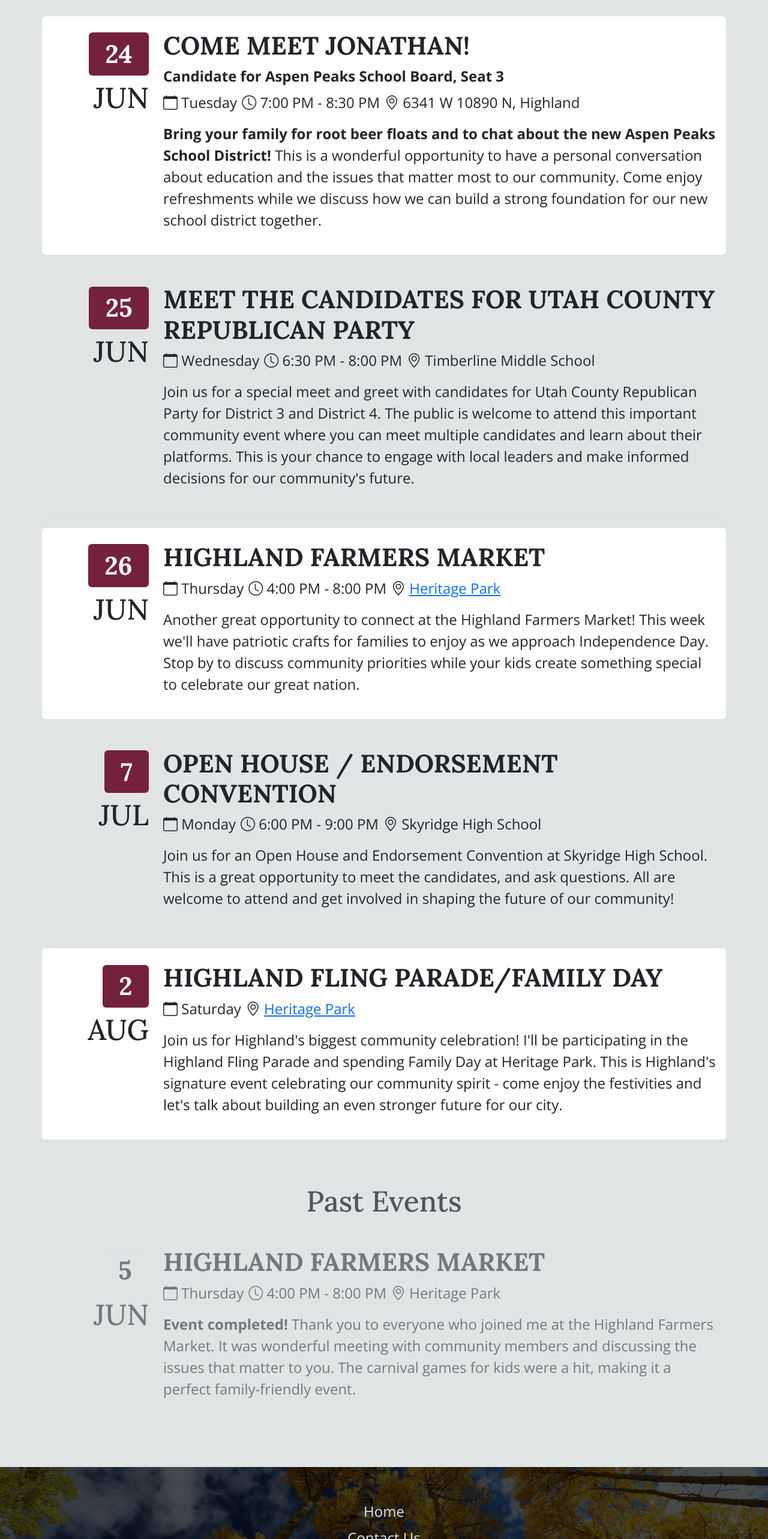
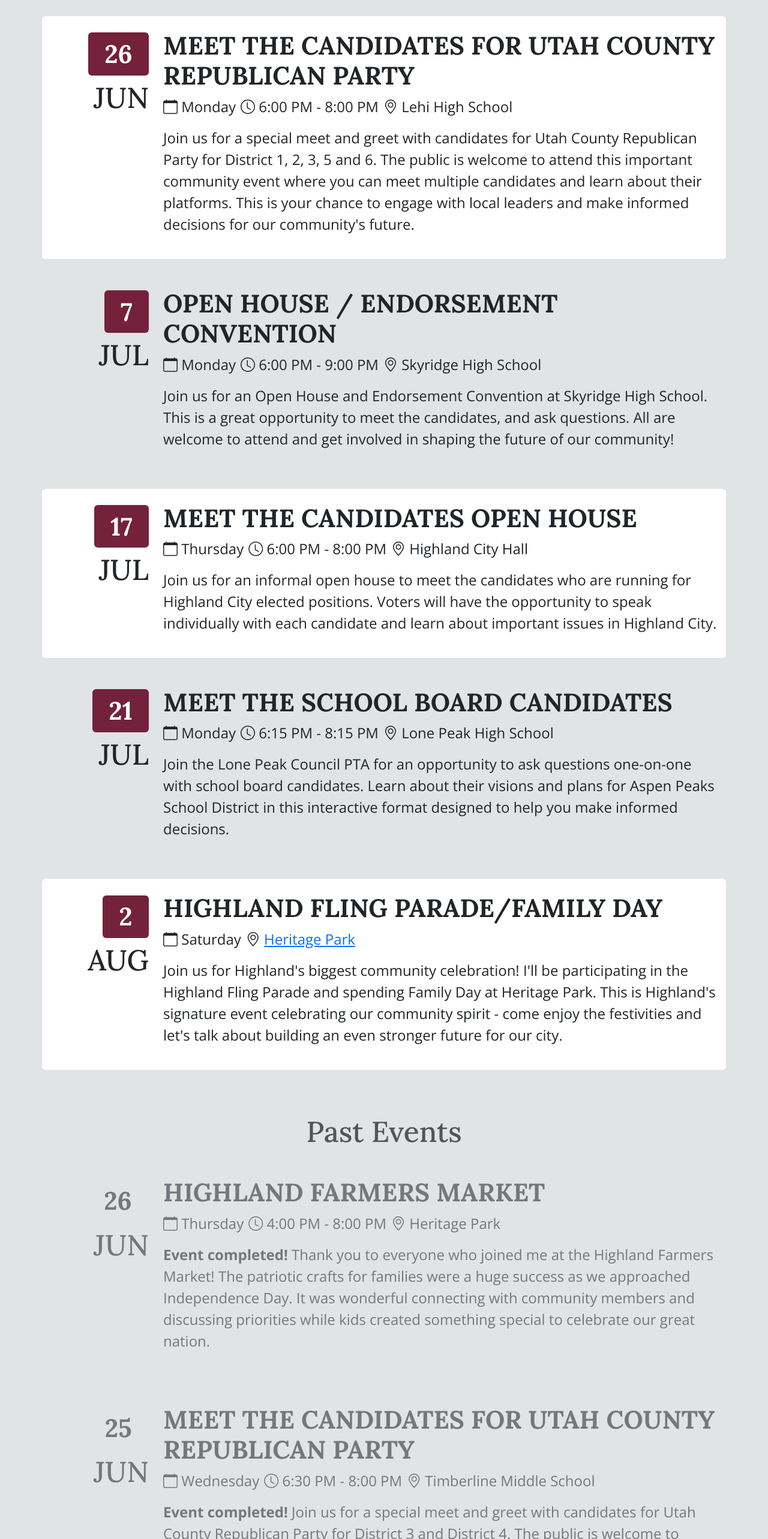
Before and after one commit to jbejar/voteforjonathan, a Next.js app: page /events in a window 1280 px wide. Shown: the part 234-2800 px from the top of the page at 60% size. Built offline with nearby package versions, Linux system fonts and the light colour scheme.

Commit message:
update event details and add past events section

```diff
--- a/src/app/events/page.tsx
+++ b/src/app/events/page.tsx
@@ -8,62 +8,7 @@ export default function EventCalendarPage() {
     <Container className="py-5">
       <h1 className="text-center mb-5">Upcoming Events</h1>
 
-      {/* Event 1 */}
-      <Row className="border-bottom py-4 mb-4 bg-white rounded">
-        <Col xs={2} className="text-end">
-          <h1 className="display-4">
-            <span className="badge bg-secondary">24</span>
-          </h1>
-          <h2>JUN</h2>
-        </Col>
-        <Col xs={10}>
-          <h3 className="text-uppercase fw-bold">Come Meet Jonathan!</h3>
-          <p className="mb-2"><strong>Candidate for Aspen Peaks School Board, Seat 3</strong></p>
-          <ul className="list-inline">
-            <li className="list-inline-item">
-              <i className="bi bi-calendar" aria-hidden="true"></i> Tuesday
-            </li>
-            <li className="list-inline-item">
-              <i className="bi bi-clock" aria-hidden="true"></i> 7:00 PM - 8:30 PM
-            </li>
-            <li className="list-inline-item">
-              <i className="bi bi-geo-alt" aria-hidden="true"></i> 6341 W 10890 N, Highland
-            </li>
-          </ul>
-          <p>
-            <strong>Bring your family for root beer floats and to chat about the new Aspen Peaks School District!</strong> This is a wonderful opportunity to have a personal conversation about education and the issues that matter most to our community. Come enjoy refreshments while we discuss how we can build a strong foundation for our new school district together.
-          </p>
-        </Col>
-      </Row>
 
-      {/* Event 2 */}
-      <Row className="border-bottom py-4 mb-4">
-        <Col xs={2} className="text-end">
-          <h1 className="display-4">
-            <span className="badge bg-secondary">25</span>
-          </h1>
-          <h2>JUN</h2>
-        </Col>
-        <Col xs={10}>
-          <h3 className="text-uppercase fw-bold">Meet the Candidates for Utah County Republican Party</h3>
-          <ul className="list-inline">
-            <li className="list-inline-item">
-              <i className="bi bi-calendar" aria-hidden="true"></i> Wednesday
-            </li>
-            <li className="list-inline-item">
-              <i className="bi bi-clock" aria-hidden="true"></i> 6:30 PM - 8:00 PM
-            </li>
-            <li className="list-inline-item">
-
-              <i className="bi bi-geo-alt" aria-hidden="true"></i> Timberline Middle School
-            </li>
-
-          </ul>
-          <p>
-            Join us for a special meet and greet with candidates for Utah County Republican Party for District 3 and District 4. The public is welcome to attend this important community event where you can meet multiple candidates and learn about their platforms. This is your chance to engage with local leaders and make informed decisions for our community&apos;s future.
-          </p>
-        </Col>
-      </Row>
 
       {/* Event 3 */}
       <Row className="border-bottom py-4 mb-4 bg-white rounded">
@@ -74,20 +19,20 @@ export default function EventCalendarPage() {
           <h2>JUN</h2>
         </Col>
         <Col xs={10}>
-          <h3 className="text-uppercase fw-bold">Highland Farmers Market</h3>
+          <h3 className="text-uppercase fw-bold">Meet the Candidates for Utah County Republican Party</h3>
           <ul className="list-inline">
             <li className="list-inline-item">
-              <i className="bi bi-calendar" aria-hidden="true"></i> Thursday
+              <i className="bi bi-calendar" aria-hidden="true"></i> Monday
             </li>
             <li className="list-inline-item">
-              <i className="bi bi-clock" aria-hidden="true"></i> 4:00 PM - 8:00 PM
+              <i className="bi bi-clock" aria-hidden="true"></i> 6:00 PM - 8:00 PM
             </li>
             <li className="list-inline-item">
-                <i className="bi bi-geo-alt" aria-hidden="true"></i> <a href="https://maps.app.goo.gl/a52uyST37agxgmgW6" target="_blank" rel="noopener noreferrer">Heritage Park</a>
+              <i className="bi bi-geo-alt" aria-hidden="true"></i> <span>Lehi High School</span>
             </li>
           </ul>
           <p>
-            Another great opportunity to connect at the Highland Farmers Market! This week we&apos;ll have patriotic crafts for families to enjoy as we approach Independence Day. Stop by to discuss community priorities while your kids create something special to celebrate our great nation.
+            Join us for a special meet and greet with candidates for Utah County Republican Party for District 1, 2, 3, 5 and 6. The public is welcome to attend this important community event where you can meet multiple candidates and learn about their platforms. This is your chance to engage with local leaders and make informed decisions for our community's future.
           </p>
         </Col>
       </Row>
@@ -115,6 +60,59 @@ export default function EventCalendarPage() {
           </ul>
           <p>
             Join us for an Open House and Endorsement Convention at Skyridge High School. This is a great opportunity to meet the candidates, and ask questions. All are welcome to attend and get involved in shaping the future of our community!
+          </p>
+        </Col>
+      </Row>
+      {/* Event - Meet the Candidates Open House */}
+      <Row className="border-bottom py-4 mb-4 bg-white rounded">
+        <Col xs={2} className="text-end">
+          <h1 className="display-4">
+            <span className="badge bg-secondary">17</span>
+          </h1>
+          <h2>JUL</h2>
+        </Col>
+        <Col xs={10}>
+          <h3 className="text-uppercase fw-bold">Meet the Candidates Open House</h3>
+          <ul className="list-inline">
+            <li className="list-inline-item">
+              <i className="bi bi-calendar" aria-hidden="true"></i> Thursday
+            </li>
+            <li className="list-inline-item">
+              <i className="bi bi-clock" aria-hidden="true"></i> 6:00 PM - 8:00 PM
+            </li>
+            <li className="list-inline-item">
+              <i className="bi bi-geo-alt" aria-hidden="true"></i> Highland City Hall
+            </li>
+          </ul>
+          <p>
+            Join us for an informal open house to meet the candidates who are running for Highland City elected positions. Voters will have the opportunity to speak individually with each candidate and learn about important issues in Highland City.
+          </p>
+        </Col>
+      </Row>
+
+      {/* Event - Meet the School Board Candidates */}
+      <Row className="border-bottom py-4 mb-4 rounded">
+        <Col xs={2} className="text-end">
+          <h1 className="display-4">
+        <span className="badge bg-secondary">21</span>
+          </h1>
+          <h2>JUL</h2>
+        </Col>
+        <Col xs={10}>
+          <h3 className="text-uppercase fw-bold">Meet the School Board Candidates</h3>
+          <ul className="list-inline">
+        <li className="list-inline-item">
+          <i className="bi bi-calendar" aria-hidden="true"></i> Monday
+        </li>
+        <li className="list-inline-item">
+          <i className="bi bi-clock" aria-hidden="true"></i> 6:15 PM - 8:15 PM
+        </li>
+        <li className="list-inline-item">
+          <i className="bi bi-geo-alt" aria-hidden="true"></i> Lone Peak High School
+        </li>
+          </ul>
+          <p>
+        Join the Lone Peak Council PTA for an opportunity to ask questions one-on-one with school board candidates. Learn about their visions and plans for Aspen Peaks School District in this interactive format designed to help you make informed decisions.
           </p>
         </Col>
       </Row>
@@ -149,6 +147,92 @@ export default function EventCalendarPage() {
       <div className="mt-5 pt-4 border-top">
         <h2 className="text-center mb-4 text-muted">Past Events</h2>
 
+{/* Event 3 */}
+      <Row className="py-4 mb-4 bg-light rounded opacity-75">
+        <Col xs={2} className="text-end">
+          <h1 className="display-4">
+            <span className="badge bg-light text-muted border">26</span>
+          </h1>
+          <h2 className="text-muted">JUN</h2>
+        </Col>
+        <Col xs={10}>
+          <h3 className="text-uppercase fw-bold text-muted">Highland Farmers Market</h3>
+          <ul className="list-inline">
+            <li className="list-inline-item text-muted">
+              <i className="bi bi-calendar" aria-hidden="true"></i> Thursday
+            </li>
+            <li className="list-inline-item text-muted">
+              <i className="bi bi-clock" aria-hidden="true"></i> 4:00 PM - 8:00 PM
+            </li>
+            <li className="list-inline-item text-muted">
+              <i className="bi bi-geo-alt" aria-hidden="true"></i> <span>Heritage Park</span>
+            </li>
+          </ul>
+          <p className="text-muted">
+            <strong>Event completed!</strong> Thank you to everyone who joined me at the Highland Farmers Market! The patriotic crafts for families were a huge success as we approached Independence Day. It was wonderful connecting with community members and discussing priorities while kids created something special to celebrate our great nation.
+          </p>
+        </Col>
+      </Row>
+
+
+        <Row className="py-4 mb-4 bg-light rounded opacity-75">
+        <Col xs={2} className="text-end">
+          <h1 className="display-4">
+            <span className="badge bg-light text-muted border">25</span>
+          </h1>
+          <h2 className="text-muted">JUN</h2>
+        </Col>
+        <Col xs={10}>
+          <h3 className="text-uppercase fw-bold text-muted">Meet the Candidates for Utah County Republican Party</h3>
+          <ul className="list-inline">
+            <li className="list-inline-item text-muted">
+              <i className="bi bi-calendar" aria-hidden="true"></i> Wednesday
+            </li>
+            <li className="list-inline-item text-muted">
+              <i className="bi bi-clock" aria-hidden="true"></i> 6:30 PM - 8:00 PM
+            </li>
+            <li className="list-inline-item text-muted">
+
+              <i className="bi bi-geo-alt" aria-hidden="true"></i> Timberline Middle School
+            </li>
+
+          </ul>
+          <p className="text-muted">
+            <strong>Event completed!</strong> Join us for a special meet and greet with candidates for Utah County Republican Party for District 3 and District 4. The public is welcome to attend this important community event where you can meet multiple candidates and learn about their platforms. This is your chance to engage with local leaders and make informed decisions for our community's future.
+          </p>
+        </Col>
+            </Row>
+        {/* Event 1 */}
+            <Row className="py-4 mb-4 bg-light rounded opacity-75">
+        <Col xs={2} className="text-end">
+          <h1 className="display-4">
+            <span className="badge bg-light text-muted border">24</span>
+          </h1>
+          <h2 className="text-muted">JUN</h2>
+        </Col>
+        <Col xs={10}>
+          <h3 className="text-uppercase fw-bold text-muted">Come Meet Jonathan!</h3>
+          <p className="mb-2 text-muted"><strong>Candidate for Aspen Peaks School Board, Seat 3</strong></p>
+          <ul className="list-inline">
+            <li className="list-inline-item text-muted">
+              <i className="bi bi-calendar" aria-hidden="true"></i> Tuesday
+            </li>
+            <li className="list-inline-item text-muted">
+              <i className="bi bi-clock" aria-hidden="true"></i> 7:00 PM - 8:30 PM
+            </li>
+            <li className="list-inline-item text-muted">
+              <i className="bi bi-geo-alt" aria-hidden="true"></i> 6341 W 10890 N, Highland
+            </li>
+          </ul>
+          <p className="text-muted">
+            <strong>Event completed!</strong> Bring your family for root beer floats and to chat about the new Aspen Peaks School District! This is a wonderful opportunity to have a personal conversation about education and the issues that matter most to our community. Come enjoy refreshments while we discuss how we can build a strong foundation for our new school district together.
+          </p>
+        </Col>
+            </Row>
+
+      {/* Event 2 */}
+
+
         {/* Past Event 1 */}
         <Row className="py-4 mb-4 bg-light rounded opacity-75">
           <Col xs={2} className="text-end">
```
